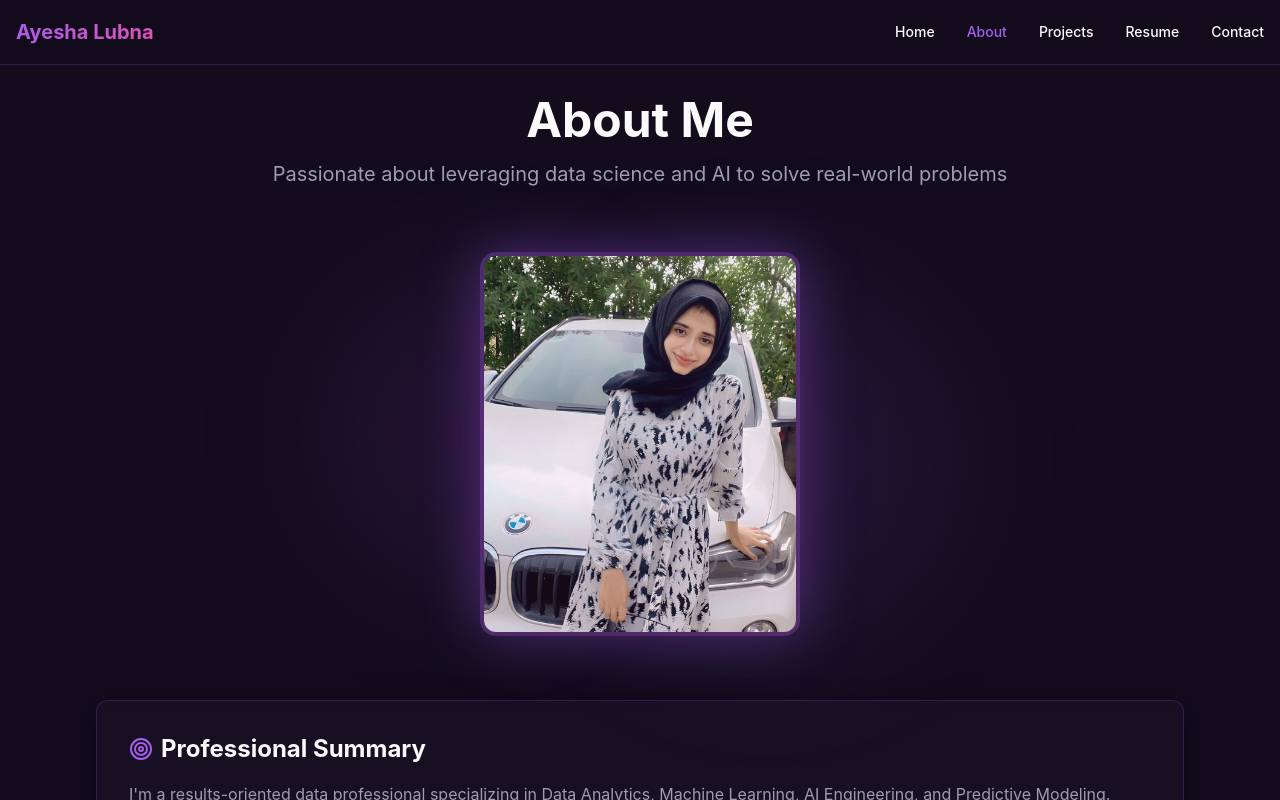
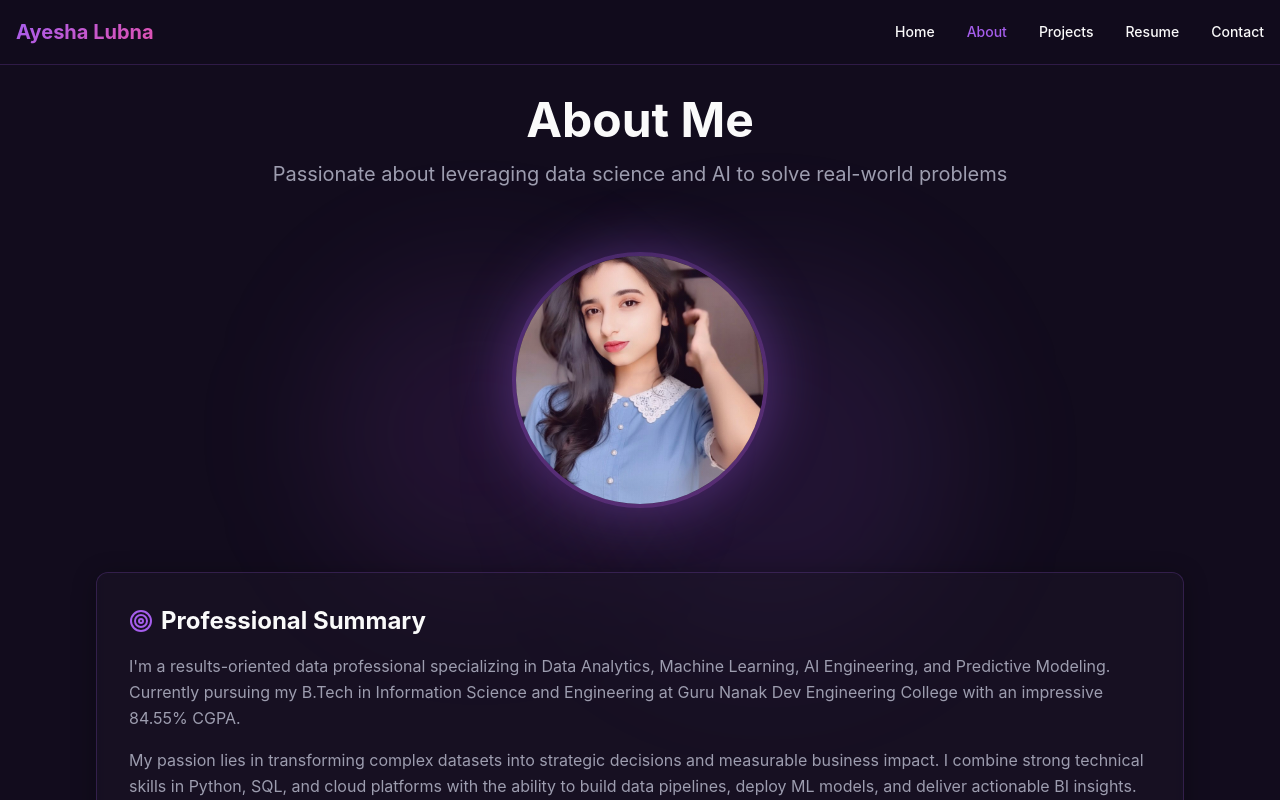
Before and after one commit to Ayshalubna/ayesha-showcase-hub, a React (Vite) app: page /about in a window 1280 px wide. Shown: the top 800 px of the page. Built offline with nearby package versions, Linux system fonts and the light colour scheme; the HTML template or start-up script is replaced by a standard one.

Commit message:
Update about page image

```diff
--- a/src/pages/About.tsx
+++ b/src/pages/About.tsx
@@ -21,13 +21,13 @@ const About = () => {
 
         {/* Single Photo Section */}
         <div className="flex justify-center mb-16 animate-scale-in">
-          <div className="relative w-64 h-80 md:w-80 md:h-96">
+          <div className="relative w-56 h-56 md:w-64 md:h-64">
             <img
               src={aboutPhoto}
               alt="Ayesha Lubna"
-              className="w-full h-full rounded-2xl object-cover object-top border-4 border-primary/30 shadow-glow hover:shadow-glow transition-all duration-300 hover:-translate-y-2"
+              className="w-full h-full rounded-full object-cover object-center border-4 border-primary/30 shadow-glow hover:shadow-glow transition-all duration-300 hover:-translate-y-2"
             />
-            <div className="absolute inset-0 rounded-2xl bg-gradient-primary opacity-10"></div>
+            <div className="absolute inset-0 rounded-full bg-gradient-primary opacity-10"></div>
           </div>
         </div>
 
```
Also changed, not shown: src/assets/about.jpg.
